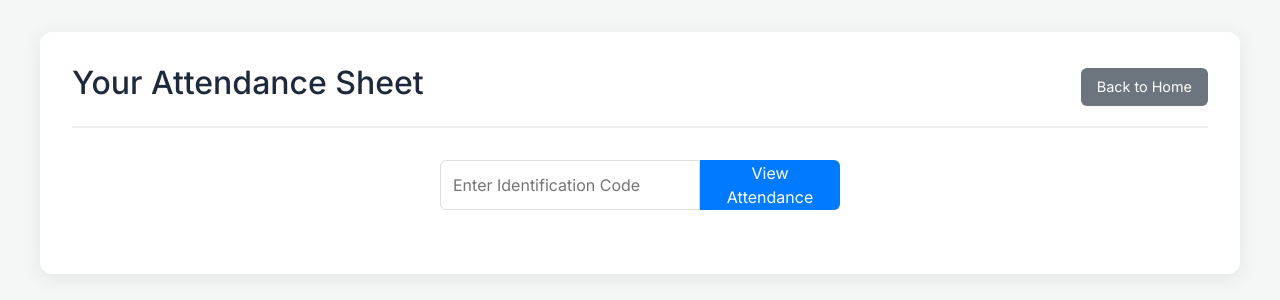
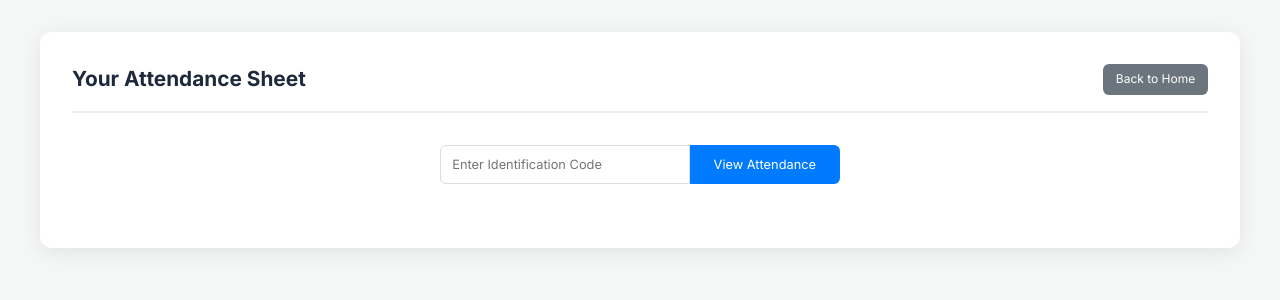
Before and after one commit to satyakumariyarramshetti/office-attendance-mern-, a React (Create React App) app: page /your-attendance in a window 1280 px wide. Shown: the top 300 px of the page. Built offline with nearby package versions, Linux system fonts and the light colour scheme; no server answers; the HTML template or start-up script is replaced by a standard one.

Commit message:
user attendance view page changes

```diff
--- a/src/components/UserAttendance.jsx
+++ b/src/components/UserAttendance.jsx
@@ -152,8 +152,7 @@ const UserAttendance = () => {
   let lunch = (lOutM && lInM) ? lInM - lOutM : 0;
   let net = (gross !== null) ? gross - lunch : null;
 
-  const isLate = record.inTime && record.inTime > "09:15";
-  const isHoliday = !!record.holidayName;
+const isLate = record.delayReason === "Late Mark";  const isHoliday = !!record.holidayName;
 
                  return (
     <tr key={index}
--- a/src/components/UserAttendance.module.css
+++ b/src/components/UserAttendance.module.css
@@ -4,6 +4,7 @@
   background-color: #f4f7f6;
   min-height: 100vh;
   padding: 2rem 1rem;
+  font-size: 13px;
 }
 
 .container {
@@ -191,3 +192,84 @@
   font-weight: 600;
   border: 1px solid #ffa39e;
 }
+
+
+/* ---- Compact font sizes ---- */
+.pageTitle {
+  font-size: 1.3rem;
+  font-weight: 700;
+  margin: 0;
+}
+
+.backBtn {
+  font-size: 0.75rem;
+  padding: 0.4rem 0.8rem;
+}
+
+.formControl {
+  font-size: 0.8rem;
+  padding: 0.55rem 0.7rem;
+}
+
+.getAttendanceBtn {
+  font-size: 0.8rem;
+}
+
+.staffInfoCard h4 {
+  font-size: 1rem;
+  font-weight: 600;
+}
+
+.staffInfoCard span {
+  font-size: 0.75rem;
+}
+
+.selectWrapper label {
+  font-size: 0.7rem;
+}
+
+.selectWrapper select {
+  font-size: 0.78rem;
+  padding: 0.4rem 0.6rem;
+}
+
+.attendanceTable th {
+  font-size: 0.68rem;
+  padding: 0.6rem 0.5rem;
+}
+
+.attendanceTable td {
+  font-size: 0.75rem;
+  padding: 7px 6px;
+}
+
+.attendanceTable td small {
+  font-size: 0.68rem;
+}
+
+.statusBadge,
+.holidayBadge {
+  font-size: 0.68rem;
+  padding: 3px 6px;
+}
+
+.noData {
+  font-size: 0.8rem;
+}
+
+
+/* Table rows data anni center */
+.attendanceTable th,
+.attendanceTable td {
+  text-align: center;
+  vertical-align: middle;
+}
+
+.attendanceTable td small {
+  display: block;
+  text-align: center;
+}
+
+.attendanceTable td:first-child {
+  white-space: nowrap;
+}
```
